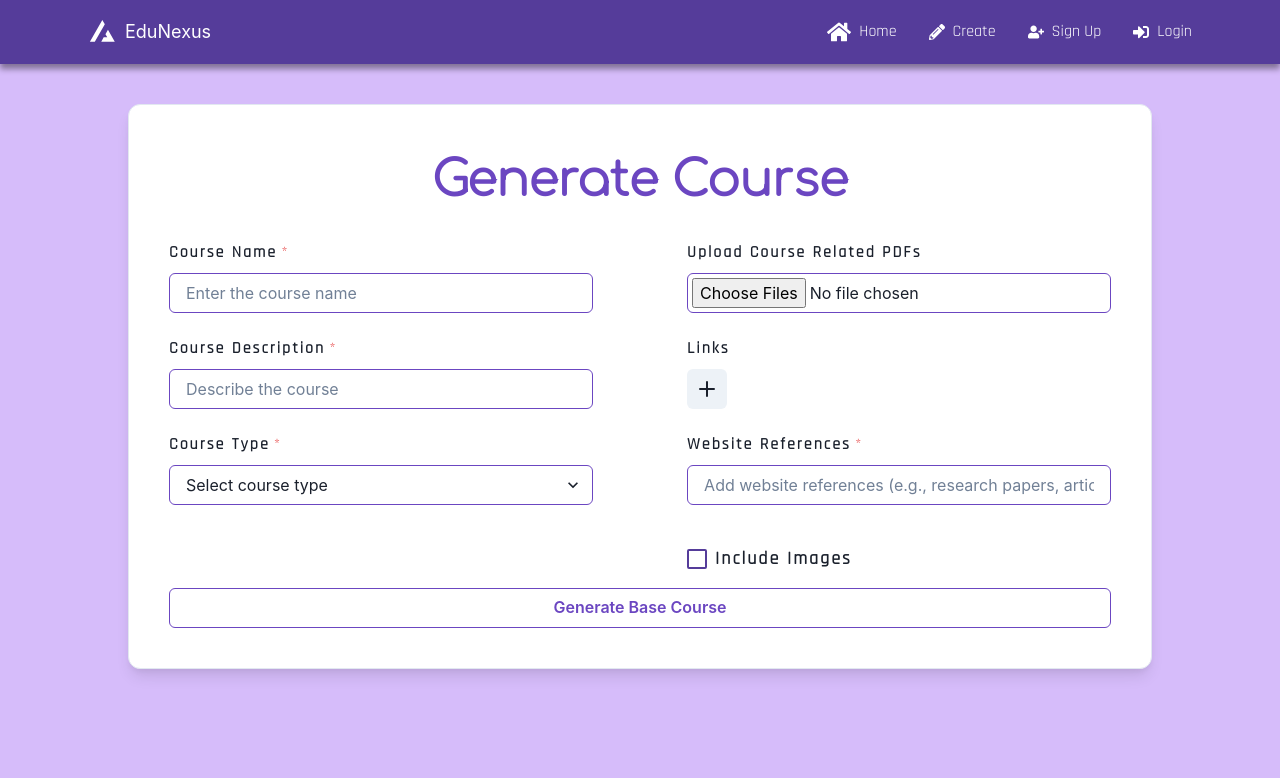
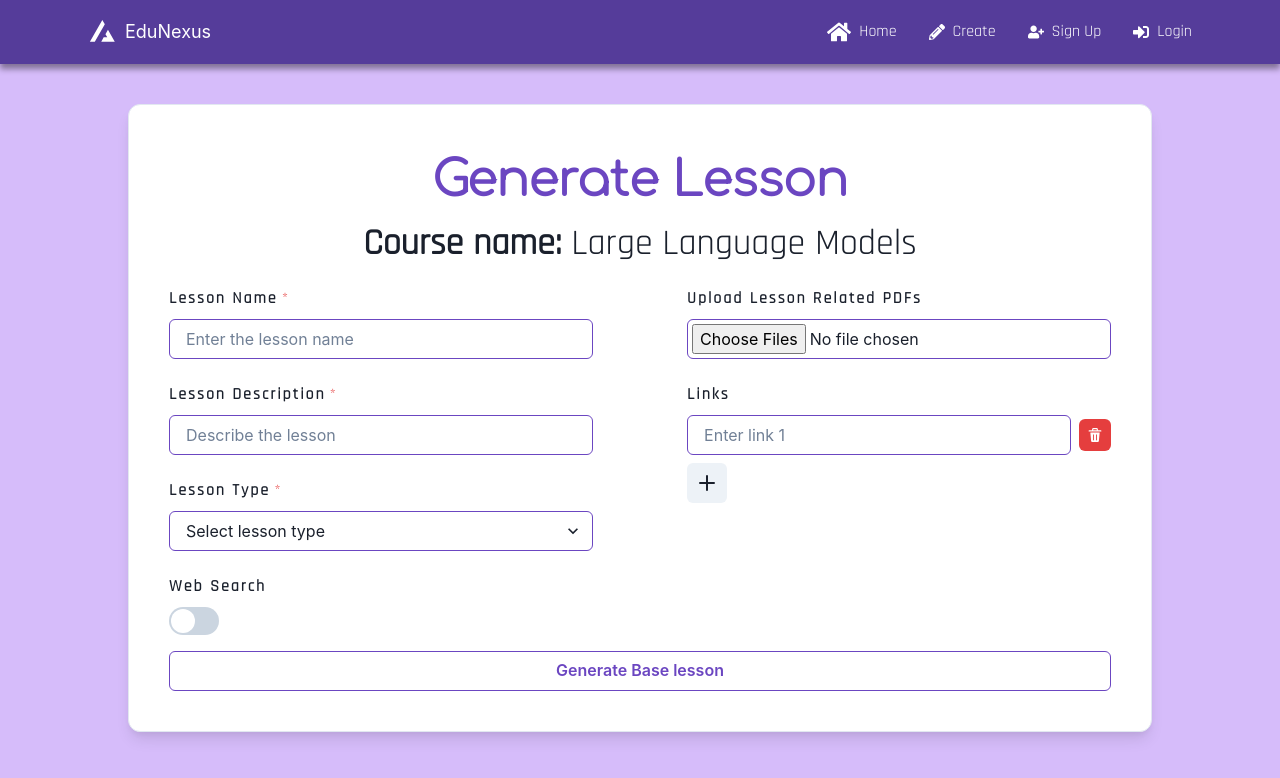
Before and after one commit to haadirakhangi/Edunexus, a React (Vite) app: page /teacher/create in a window 1280 px wide. Shown: the top 778 px of the page. Built offline with nearby package versions, Linux system fonts and the light colour scheme; what fusioncharts would draw is missing.

Commit message:
create page changes

```diff
--- a/src/pages/teacher/create.tsx
+++ b/src/pages/teacher/create.tsx
@@ -17,22 +17,23 @@ import {
   Checkbox,
   useToast,
   useColorModeValue,
-  FormErrorMessage
+  FormErrorMessage,
+  Switch
 } from '@chakra-ui/react';
 import { AddIcon, DeleteIcon } from '@chakra-ui/icons';
 import { useNavigate } from 'react-router-dom';
 import axios from 'axios';
 import { Navbar } from '../../components/navbar';
 import { SubmoduleModal } from './submoduleModal';
-import { useForm, useFieldArray } from 'react-hook-form';
+import { useForm } from 'react-hook-form';
 import { yupResolver } from '@hookform/resolvers/yup';
 import * as yup from 'yup';
 
 // Validation schema using Yup
 const schema = yup.object().shape({
-  courseName: yup.string().required('Course name is required'),
-  courseStyle: yup.string().required('Course style is required'),
-  courseType: yup.string().required('Course type is required'),
+  lessonName: yup.string().required('lesson name is required'),
+  lessonStyle: yup.string().required('lesson style is required'),
+  lessonType: yup.string().required('lesson type is required'),
   links: yup.array().of(yup.string().url('Invalid URL')),
   websitesReference: yup.string().required('Website references are required'),
 });
@@ -45,22 +46,33 @@ const Create = () => {
   const [loading, setLoading] = useState<boolean>(false);
   const [isModalOpen, setIsModalOpen] = useState<boolean>(false);
   const [submodules, setSubmodules] = useState<Record<string, string>>({});
+  const [links, setLinks] = useState(['']);
+  const [webSearch, setWebSearch] = useState<boolean>(false);
 
-  const { register, handleSubmit, control, formState: { errors } } = useForm({
+  const { register, handleSubmit, formState: { errors } } = useForm({
     resolver: yupResolver(schema),
     defaultValues: {
-      courseName: '',
-      courseStyle: '',
-      courseType: '',
+      lessonName: '',
+      lessonStyle: '',
+      lessonType: '',
       links: [''],
       websitesReference: '',
     },
   });
 
-  const { fields, append, remove } = useFieldArray({
-    control,
-    name: 'links',
-  });
+  const handleAddLink = () => {
+    setLinks([...links, '']); // Add a new link input
+  };
+
+  const handleRemoveLink = (index: number) => {
+    setLinks(links.filter((_, i) => i !== index)); // Remove link input by index
+  };
+
+  const handleLinkChange = (index: number, value: string) => {
+    const newLinks = [...links];
+    newLinks[index] = value; // Update link value
+    setLinks(newLinks);
+  };
 
   const handleFileChange = (e: React.ChangeEvent<HTMLInputElement>) => {
     if (e.target.files) {
@@ -70,12 +82,13 @@ const Create = () => {
 
   const onSubmit = async (data: { [key: string]: any }) => {
     const formData = new FormData();
-    formData.append('title', data.courseName);
-    formData.append('description', data.courseStyle);
-    formData.append('courseType', data.courseType);
-    formData.append('links', JSON.stringify(data.links));
+    formData.append('title', data.lessonName);
+    formData.append('description', data.lessonStyle);
+    formData.append('lessonType', data.lessonType);
+    formData.append('links', JSON.stringify(links));
     formData.append('websitesReference', data.websitesReference);
     formData.append('includeImages', includeImages.toString());
+    formData.append('search_web', webSearch.toString());
 
     if (pdfFile) {
       formData.append('files[]', pdfFile);
@@ -95,7 +108,7 @@ const Create = () => {
         setIsModalOpen(true);
       } else {
         toast({
-          title: 'Failed to create course',
+          title: 'Failed to create lesson',
           status: 'error',
           duration: 3000,
           isClosable: true,
@@ -124,7 +137,7 @@ const Create = () => {
           duration: 3000,
           isClosable: true,
         });
-        navigate('/teacher/course');
+        navigate('/teacher/lesson');
       } else {
         throw new Error('Failed to update submodules.');
       }
@@ -157,41 +170,46 @@ const Create = () => {
           <Box width={'full'} display="flex" alignItems="center" justifyContent="center" p={10}>
             <Box maxWidth="5xl" bg="white" width="100%" p={10} borderWidth={1} borderRadius="xl" boxShadow="lg">
               <Center>
-                <Text className='main-heading' fontSize={"5xl"} mb={6} color={"purple.600"}>
-                  <b>Generate Course</b>
+                <Text className='main-heading' fontSize={"5xl"} color={"purple.600"}>
+                  <b>Generate Lesson</b>
+                </Text>
+              </Center>
+              <Center>
+                <Text className='feature-heading' fontSize={"4xl"} mb={4}>
+                  <b>Course name:</b> Large Language Models
                 </Text>
               </Center>
               <form onSubmit={handleSubmit(onSubmit)}>
                 <Flex direction={['column', 'row']} justify="space-between" gap={6}>
                   {/* Left Section */}
                   <VStack width={['full', '45%']} spacing={6} align="stretch">
-                    <FormControl isInvalid={!!errors.courseName} isRequired>
-                      <FormLabel className='feature-heading' letterSpacing={2}><b>Course Name</b></FormLabel>
+                    <FormControl isInvalid={!!errors.lessonName} isRequired>
+                      <FormLabel className='feature-heading' letterSpacing={2}><b>Lesson Name</b></FormLabel>
                       <Input
-                        placeholder="Enter the course name"
-                        {...register('courseName')}
+                        placeholder="Enter the lesson name"
+                        {...register('lessonName')}
                         borderColor={'purple.600'}
                         _hover={{ borderColor: "purple.600" }}
                       />
-                      <FormErrorMessage>{errors.courseName?.message}</FormErrorMessage>
+                      <FormErrorMessage>{errors.lessonName?.message}</FormErrorMessage>
                     </FormControl>
 
-                    <FormControl isInvalid={!!errors.courseStyle} isRequired>
-                      <FormLabel className='feature-heading' letterSpacing={2}><b>Course Description</b></FormLabel>
+                    <FormControl isInvalid={!!errors.lessonStyle} isRequired>
+                      <FormLabel className='feature-heading' letterSpacing={2}><b>Lesson Description</b></FormLabel>
                       <Input
-                        placeholder="Describe the course"
-                        {...register('courseStyle')}
+                        placeholder="Describe the lesson"
+                        {...register('lessonStyle')}
                         borderColor={'purple.600'}
                         _hover={{ borderColor: "purple.600" }}
                       />
-                      <FormErrorMessage>{errors.courseStyle?.message}</FormErrorMessage>
+                      <FormErrorMessage>{errors.lessonStyle?.message}</FormErrorMessage>
                     </FormControl>
 
-                    <FormControl isInvalid={!!errors.courseType} isRequired>
-                      <FormLabel className='feature-heading' letterSpacing={2}><b>Course Type</b></FormLabel>
+                    <FormControl isInvalid={!!errors.lessonType} isRequired>
+                      <FormLabel className='feature-heading' letterSpacing={2}><b>Lesson Type</b></FormLabel>
                       <Select
-                        placeholder="Select course type"
-                        {...register('courseType')}
+                        placeholder="Select lesson type"
+                        {...register('lessonType')}
                         borderColor={'purple.600'}
                         _hover={{ borderColor: "purple.600" }}
                       >
@@ -199,14 +217,24 @@ const Create = () => {
                         <option value="mathematical">Mathematical</option>
                         <option value="practical">Practical</option>
                       </Select>
-                      <FormErrorMessage>{errors.courseType?.message}</FormErrorMessage>
+                      <FormErrorMessage>{errors.lessonType?.message}</FormErrorMessage>
+                    </FormControl>
+
+                    <FormControl>
+                      <FormLabel className='feature-heading' letterSpacing={2}><b>Web Search</b></FormLabel>
+                      <Switch
+                        isChecked={webSearch}
+                        onChange={(e) => setWebSearch(e.target.checked)} // Manage Web Search switch state
+                        colorScheme='purple'
+                        size={"lg"}
+                      />
                     </FormControl>
                   </VStack>
 
                   {/* Right Section */}
                   <VStack width={['full', '45%']} spacing={6} align="stretch">
                     <FormControl>
-                      <FormLabel className='feature-heading' letterSpacing={2}><b>Upload Course Related PDFs</b></FormLabel>
+                      <FormLabel className='feature-heading' letterSpacing={2}><b>Upload Lesson Related PDFs</b></FormLabel>
                       <Input
                         type="file"
                         borderColor={'purple.600'}
@@ -220,11 +248,12 @@ const Create = () => {
 
                     <FormControl>
                       <FormLabel className='feature-heading' letterSpacing={2}><b>Links</b></FormLabel>
-                      {fields.map((field, index) => (
-                        <Box key={field.id} display="flex" alignItems="center" mb={2}>
+                      {links.map((link, index) => (
+                        <Box key={index} display="flex" alignItems="center" mb={2}>
                           <Input
                             placeholder={`Enter link ${index + 1}`}
-                            {...register(`links.${index}` as const)}
+                            value={link}
+                            onChange={(e) => handleLinkChange(index, e.target.value)} // Handle link change
                             borderColor={'purple.600'}
                             _hover={{ borderColor: "purple.600" }}
                           />
@@ -235,27 +264,21 @@ const Create = () => {
                               size="sm"
                               ml={2}
                               aria-label="Delete Link"
-                              onClick={() => remove(index)}
+                              onClick={() => handleRemoveLink(index)} // Remove link
                             />
                           </Tooltip>
                         </Box>
                       ))}
                       <Tooltip label="Add new Link">
-                        <IconButton icon={<AddIcon />} onClick={() => append('')} aria-label="Add Link" />
+                        <IconButton
+                          icon={<AddIcon />}
+                          onClick={handleAddLink} // Add new link
+                          aria-label="Add Link"
+                        />
                       </Tooltip>
                     </FormControl>
-                    <FormControl isInvalid={!!errors.websitesReference} isRequired>
-                      <FormLabel className='feature-heading' letterSpacing={2}><b>Website References</b></FormLabel>
-                      <Input
-                        placeholder="Add website references (e.g., research papers, articles)"
-                        {...register('websitesReference')}
-                        borderColor={'purple.600'}
-                        _hover={{ borderColor: "purple.600" }}
-                      />
-                      <FormErrorMessage>{errors.websitesReference?.message}</FormErrorMessage>
-                    </FormControl>
 
-
+                    {(pdfFile || links.some(link => link.trim() !== '')) && (
                       <FormControl display="flex" alignItems="center" mt={4}>
                         <Checkbox
                           isChecked={includeImages}
@@ -271,10 +294,11 @@ const Create = () => {
                           <b>Include Images</b>
                         </Checkbox>
                       </FormControl>
+                    )}
                   </VStack>
                 </Flex>
-                <Button colorScheme="purple" _hover={{bg:useColorModeValue('purple.600', 'purple.800'), color: useColorModeValue('white', 'white') }} variant="outline" type="submit" width="full" mt={4}>
-                  Generate Base Course
+                <Button colorScheme="purple" _hover={{ bg: useColorModeValue('purple.600', 'purple.800'), color: useColorModeValue('white', 'white') }} variant="outline" type="submit" width="full" mt={4}>
+                  Generate Base lesson
                 </Button>
               </form>
             </Box>
```
Also changed, not shown: src/pages/student/content/ContentSec.tsx (+59 -73 lines), src/pages/student/content/Sidebar.tsx (+41 -26 lines). Lines whose indentation alone changed are shown as unchanged.
